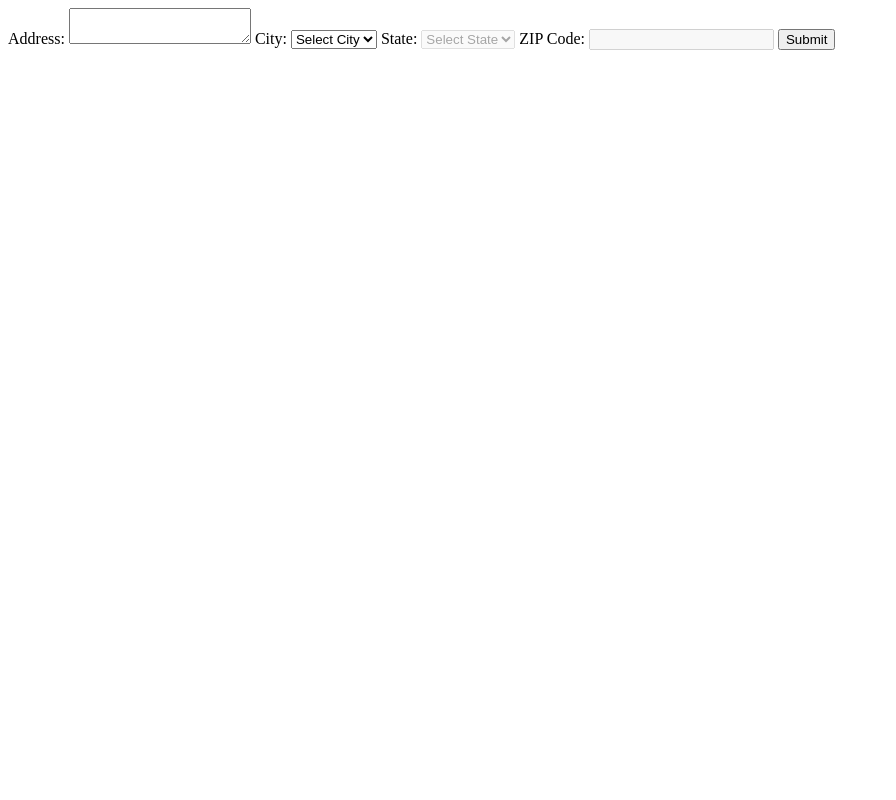
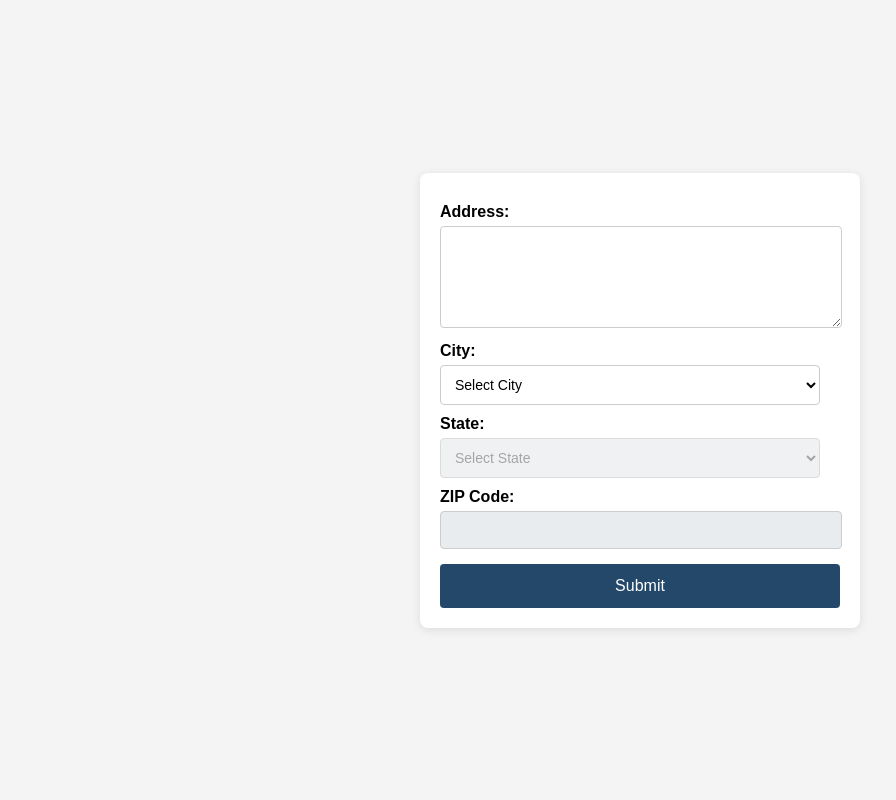
Before and after one commit to UdayComxtech/GoogleAddressVerification, a PHP site: page /nataAddress.php in a window 1280 px wide. Shown: the whole page, without its empty margins (0-896 px from the left). Run offline with PHP 8.4, Linux system fonts and the light colour scheme; some libraries are stand-ins or nearby versions.

Commit message:
Update nataAddress.php

```diff
--- a/nataAddress.php
+++ b/nataAddress.php
@@ -4,6 +4,83 @@
     <meta charset="UTF-8">
     <meta name="viewport" content="width=device-width, initial-scale=1.0">
     <title>Document</title>
+    <style>
+        body {
+            display: flex;
+            justify-content: center;
+            align-items: center;
+            height: 100vh;
+            margin: 0;
+            background: #f4f4f4;
+            font-family: Arial, sans-serif;
+        }
+
+        #registrationForm {
+            width: 100%;
+            max-width: 400px;
+            background: #fff;
+            padding: 20px;
+            border-radius: 8px;
+            box-shadow: 0 2px 10px rgba(0, 0, 0, 0.1);
+            text-align: left;
+        }
+
+        #registrationForm label {
+            display: block;
+            font-weight: bold;
+            margin: 10px 0 5px;
+        }
+
+        #registrationForm input,
+        #registrationForm textarea,
+        #registrationForm select {
+            width: 95%;
+            padding: 10px;
+            border: 1px solid #ccc;
+            border-radius: 4px;
+            font-size: 14px;
+            background: #fff;
+            transition: border-color 0.3s ease-in-out;
+        }
+
+        #registrationForm textarea {
+            height: 80px;
+            resize: vertical;
+        }
+
+        #registrationForm select:disabled,
+        #registrationForm input:disabled {
+            background: #e9ecef;
+            cursor: not-allowed;
+        }
+
+        #registrationForm input:focus,
+        #registrationForm textarea:focus,
+        #registrationForm select:focus {
+            border-color: #007bff;
+            outline: none;
+        }
+
+        #registrationForm button {
+            width: 100%;
+            padding: 12px;
+            background: #23486A;
+            color: #fff;
+            border: 1px solid transparent;
+            border-radius: 4px;
+            font-size: 16px;
+            cursor: pointer;
+            margin-top: 15px;
+            transition: background 0.3s ease-in-out;
+        }
+
+        #registrationForm button:hover {
+            background: #fff;
+            color: #23486A;
+            border: 1px solid #23486A;
+        }
+
+    </style>
 </head>
 <body>
 <form id="registrationForm">
@@ -26,7 +103,8 @@
     <button type="submit">Submit</button>
 </form>
 
-<script src="https://maps.googleapis.com/maps/api/js?key=AIzaSyDZoifwHxyHs-8D6WBlNShrWUya9v7Orak&libraries=places"></script>
+<script src="https://maps.googleapis.com/maps/api/js?key=addyourkeyhere&libraries=places"></script>
+<!-- <script src="https://maps.googleapis.com/maps/api/js?key=addyourkeyhere&libraries=places"></script> -->
 <script>
     function initAutocomplete() {
         var addressInput = document.getElementById('address');
```
